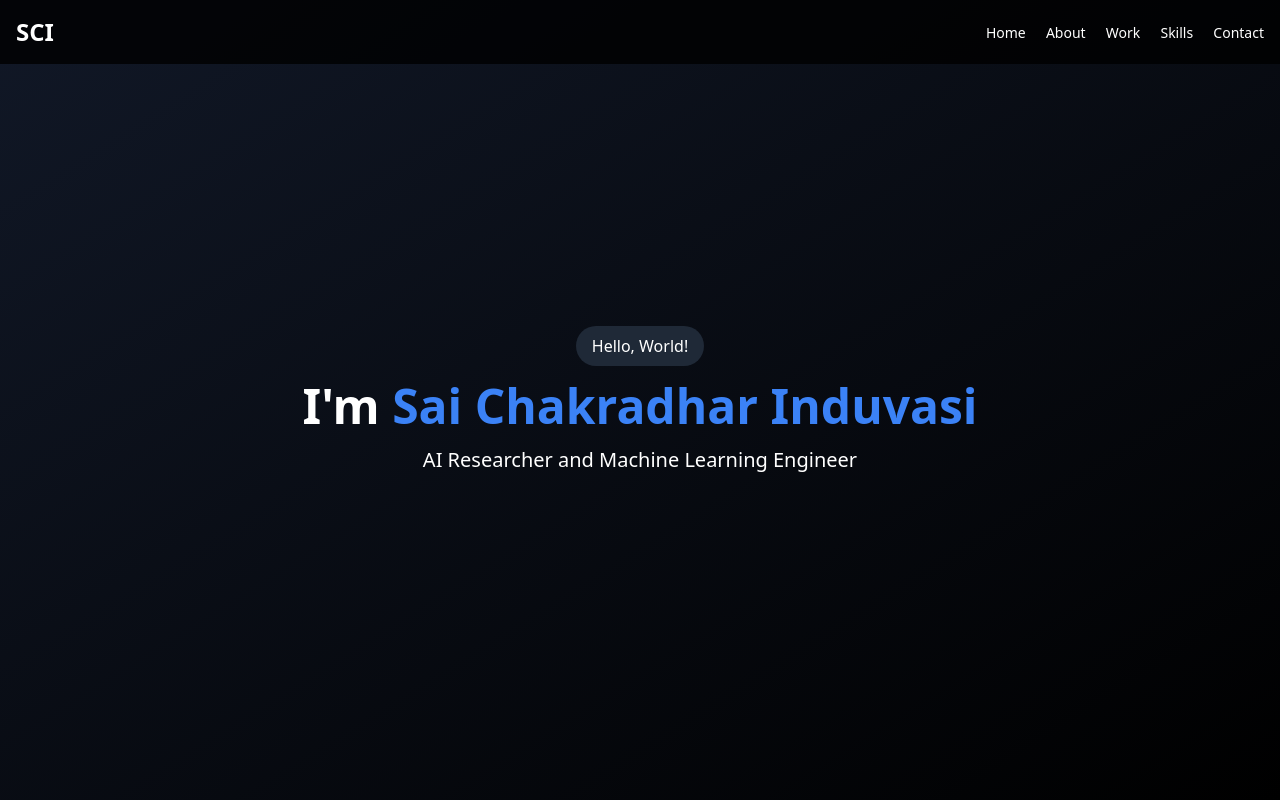
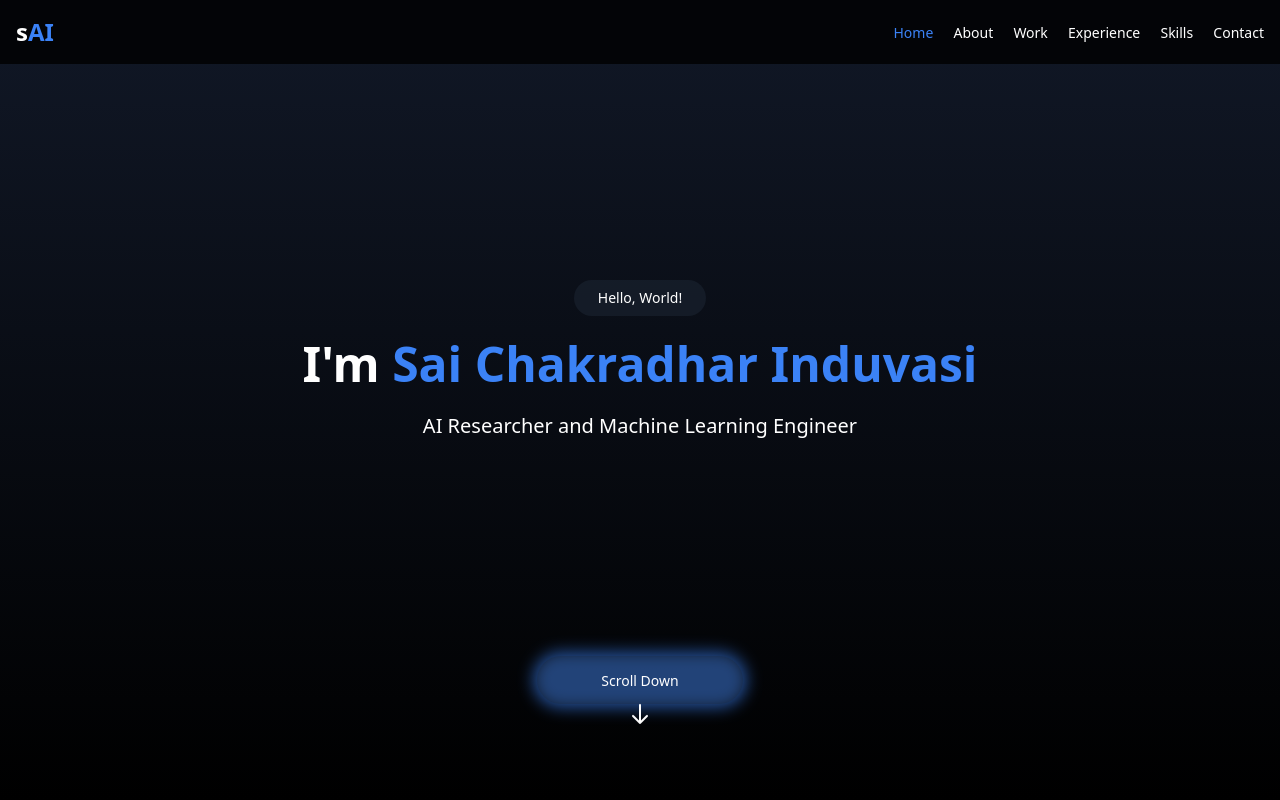
Before and after one commit to Sai-Chakradhar/sai.github.io, a plain HTML site: page index.html in a window 1280 px wide. Shown: the top 800 px of the page. Drawn offline with nearby package versions, Linux system fonts and the light colour scheme.

Commit message:
Update index.html

```diff
--- a/index.html
+++ b/index.html
@@ -14,22 +14,38 @@
     <body class="bg-gray-900 text-white">
         <header class="fixed w-full bg-black bg-opacity-80 text-white py-4 z-50">
             <div class="max-w-7xl mx-auto px-4 flex justify-between items-center">
-            <div class="text-2xl font-bold">SCI</div>
+                <div class="text-2xl font-bold">
+                    <span class="text-white">s</span><span class="text-blue-500">AI</span>
+                </div>
                 <nav>
-                <a href="#home" class="ml-4 text-sm hover:text-blue-500 transition-colors">Home</a>
-                <a href="#about" class="ml-4 text-sm hover:text-blue-500 transition-colors">About</a>
-                <a href="#work" class="ml-4 text-sm hover:text-blue-500 transition-colors">Work</a>
-
-                <a href="#skills" class="ml-4 text-sm hover:text-blue-500 transition-colors">Skills</a>
-                <a href="#contact" class="ml-4 text-sm hover:text-blue-500 transition-colors">Contact</a>
+                    <a href="#home" class="nav-link ml-4 text-sm hover:text-blue-500 transition-colors">Home</a>
+                    <a href="#about" class="nav-link ml-4 text-sm hover:text-blue-500 transition-colors">About</a>
+                    <a href="#work" class="nav-link ml-4 text-sm hover:text-blue-500 transition-colors">Work</a>
+                    <a href="#experience" class="nav-link ml-4 text-sm hover:text-blue-500 transition-colors">Experience</a>
+                    <a href="#skills" class="nav-link ml-4 text-sm hover:text-blue-500 transition-colors">Skills</a>
+                    <a href="#contact" class="nav-link ml-4 text-sm hover:text-blue-500 transition-colors">Contact</a>
                 </nav>
             </div>
         </header>
-    <section id="home" class="min-h-screen flex items-center justify-center bg-gradient-to-br from-gray-900 to-black text-white text-center px-4">
-        <div>
-            <div class="inline-block bg-gray-800 rounded-full px-4 py-2 mb-4">Hello, World!</div>
-            <h1 class="text-5xl font-bold mb-4">I'm <span class="text-blue-500">Sai Chakradhar Induvasi</span></h1>
+        <section id="home" class="min-h-screen flex flex-col items-center justify-between bg-gradient-to-b from-gray-900 to-black text-white text-center px-4 py-16">
+            <div></div>
+            <div class="space-y-6">
+                <div class="inline-block bg-gray-800 bg-opacity-50 rounded-full px-6 py-2 text-sm">Hello, World!</div>
+                <h1 class="text-5xl font-bold">I'm <span class="text-blue-500">Sai Chakradhar Induvasi</span></h1>
                 <p class="text-xl">AI Researcher and Machine Learning Engineer</p>
+            </div>
+            <div class="mb-8">
+                <div class="relative group">
+                    <div class="absolute -inset-1 bg-blue-500 rounded-full opacity-75 group-hover:opacity-100 blur transition duration-1000 group-hover:duration-200 animate-pulse"></div>
+                    <button onclick="scrollToNextSection()" class="relative bg-gray-800 bg-opacity-30 group-hover:bg-opacity-50 rounded-full px-16 py-3 transition-all duration-300 focus:outline-none focus:ring-2 focus:ring-blue-500">
+                        <span class="text-sm group-hover:text-blue-400 transition-colors duration-300">Scroll Down</span>
+                        <div class="absolute -bottom-6 left-1/2 transform -translate-x-1/2">
+                            <svg class="w-6 h-6 text-white animate-bounce group-hover:text-blue-400 transition-colors duration-300" fill="none" stroke="currentColor" viewBox="0 0 24 24" xmlns="http://www.w3.org/2000/svg">
+                                <path stroke-linecap="round" stroke-linejoin="round" stroke-width="2" d="M19 14l-7 7m0 0l-7-7m7 7V3"></path>
+                            </svg>
+                        </div>
+                    </button>
+                </div>
             </div>
         </section>
 
@@ -188,6 +204,7 @@
             </div>
         </div>
     </section>
+
     <script>
         // Smooth scrolling for anchor links
         document.querySelectorAll('a[href^="#"]').forEach(anchor => {
@@ -198,6 +215,42 @@
                 });
             });
         });
+
+        // Highlight active section
+        const sections = document.querySelectorAll('section');
+        const navLinks = document.querySelectorAll('.nav-link');
+
+        function highlightActiveSection() {
+            let scrollPosition = window.scrollY;
+
+            sections.forEach((section, index) => {
+                const sectionTop = section.offsetTop - 100; // Adjust for header height
+                const sectionBottom = sectionTop + section.offsetHeight;
+
+                if (scrollPosition >= sectionTop && scrollPosition < sectionBottom) {
+                    navLinks.forEach(link => link.classList.remove('text-blue-500'));
+                    navLinks[index].classList.add('text-blue-500');
+                }
+            });
+
+        }
+        function scrollToNextSection() {
+        const nextSection = document.getElementById('home').nextElementSibling;
+        if (nextSection) {
+            nextSection.scrollIntoView({ behavior: 'smooth' });
+        }
+    }
+
+        window.addEventListener('scroll', highlightActiveSection);
+        window.addEventListener('load', highlightActiveSection);
+
+        //Scroll down
+        function scrollToNextSection() {
+        const nextSection = document.getElementById('home').nextElementSibling;
+        if (nextSection) {
+            nextSection.scrollIntoView({ behavior: 'smooth' });
+        }
+    }
     </script>
 </body>
 </html>
```
Lines whose indentation alone changed are shown as unchanged.
